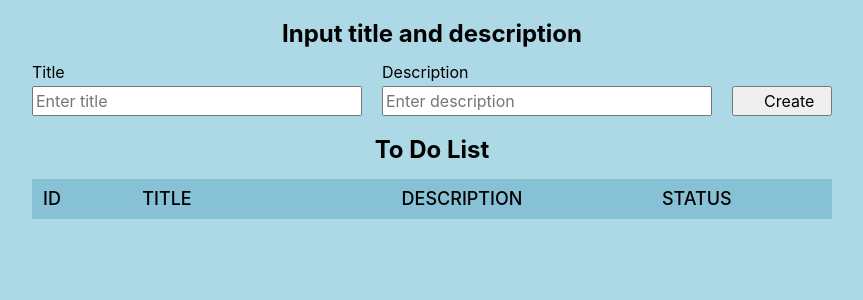
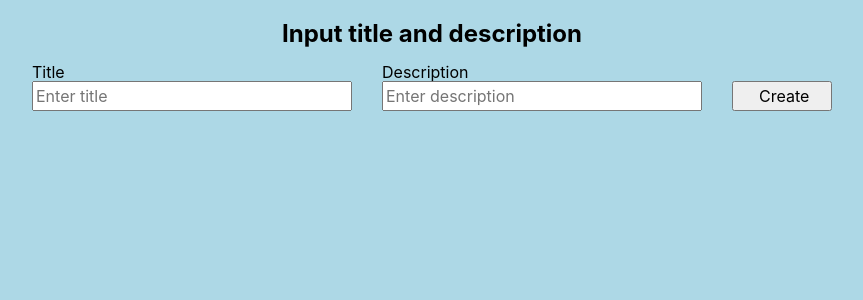
Before and after one commit to masevik/ToDoList, a React (Create React App) app: page / in a window 1280 px wide. Shown: the top 300 px of the page, without its empty margins (18-881 px from the left). Built offline with nearby package versions, Linux system fonts and the light colour scheme.

Commit message:
remove Formik

```diff
--- a/package.json
+++ b/package.json
@@ -7,18 +7,14 @@
     "@testing-library/jest-dom": "^5.16.3",
     "@testing-library/react": "^12.1.4",
     "@testing-library/user-event": "^13.5.0",
-    "formik": "^2.2.9",
     "modern-normalize": "^1.1.0",
-    "nanoid": "^4.0.1",
     "prop-types": "^15.8.1",
     "react": "^18.1.0",
     "react-dom": "^18.1.0",
-    "react-icons": "^4.7.1",
     "react-scripts": "5.0.1",
     "styled-components": "^5.3.6",
     "styled-system": "^5.1.5",
-    "web-vitals": "^2.1.3",
-    "yup": "^1.0.2"
+    "web-vitals": "^2.1.3"
   },
   "scripts": {
     "start": "react-scripts start",
--- a/src/components/AddTaskForm/AddTaskForm.jsx
+++ b/src/components/AddTaskForm/AddTaskForm.jsx
@@ -1,7 +1,5 @@
 // import PropTypes from 'prop-types';
-import * as yup from 'yup';
-import { nanoid } from 'nanoid';
-import { Formik } from 'formik';
+import { useState } from 'react';
 import {
   Label,
   StyledForm,
@@ -11,59 +9,70 @@ import {
   Error,
 } from './AddTaskForm.styled';
 
-const initialValues = { title: '', description: '' };
+export const AddTaskForm = ({ onSubmit }) => {
+  const [title, setTitle] = useState('');
+  const [description, setDescription] = useState('');
+  const [titleIsEmpty, setTitleIsEmpty] = useState(false);
+  const [descriptionIsEmpty, setDescriptionIsEmpty] = useState(false);
 
-const schema = yup.object().shape({
-  title: yup
-    .string()
-    .min(5, 'Too short')
-    .max(25, 'Too long')
-    .required('This field is empty'),
-  description: yup
-    .string()
-    .min(10, 'Too short')
-    .required('Please enter description'),
-});
+  const onChange = event => {
+    const { name, value } = event.currentTarget;
+    switch (name) {
+      case 'title':
+        setTitle(value);
+        break;
+      case 'description':
+        setDescription(value);
+        break;
+      default:
+        return console.log('Unknown field type');
+    }
+  };
 
-export const AddTaskForm = ({ onSubmit }) => {
-  const titleInputId = nanoid();
-  const descrInputId = nanoid();
+  const reset = () => {
+    setTitle('');
+    setDescription('');
+  };
 
-  const HandleSubmit = (values, { resetForm }) => {
-    const success = onSubmit(values);
-    if (success) resetForm();
+  const HandleSubmit = event => {
+    event.preventDefault();
+    const success = onSubmit({ title, description });
+    if (success) reset();
   };
 
   return (
-    <Formik
-      initialValues={initialValues}
-      onSubmit={HandleSubmit}
-      validationSchema={schema}
-    >
-      <StyledForm>
+    <StyledForm onSubmit={HandleSubmit}>
       <FieldWrapper>
-          <Label htmlFor={titleInputId}>Title</Label>
+        <Label>
+          Title
           <StyledField
             type="text"
             name="title"
-            id={titleInputId}
             placeholder="Enter title"
+            value={title}
+            onChange={onChange}
+            title="This field is empty"
+            required
           />
-          <Error component="span" name="title" />
+        </Label>
+        {titleIsEmpty && <Error>Ошибка</Error>}
       </FieldWrapper>
       <FieldWrapper>
-          <Label htmlFor={descrInputId}>Description</Label>
+        <Label>
+          Description
           <StyledField
             type="text"
             name="description"
-            id={descrInputId}
             placeholder="Enter description"
+            value={description}
+            onChange={onChange}
+            title="This field is empty"
+            required
           />
-          <Error component="span" name="description" />
+        </Label>
+        {descriptionIsEmpty && <Error>Ошибка</Error>}
       </FieldWrapper>
-
       <Button type="submit">Create</Button>
     </StyledForm>
-    </Formik>
   );
 };
--- a/src/components/AddTaskForm/AddTaskForm.styled.js
+++ b/src/components/AddTaskForm/AddTaskForm.styled.js
@@ -1,24 +1,22 @@
 import styled from 'styled-components';
-import { Form, Field, ErrorMessage } from 'formik';
 
-export const StyledForm = styled(Form)`
+export const StyledForm = styled.form`
   display: flex;
-  align-items: flex-start;
+  align-items: flex-end;
 `;
 
 export const Label = styled.label`
   display: block;
   margin-right: 10px;
-  margin-bottom: 5px;
 `;
 
-export const StyledField = styled(Field)`
+export const StyledField = styled.input`
   display: block;
   height: 30px;
   width: 100%;
 `;
 
-export const Error = styled(ErrorMessage)`
+export const Error = styled.span`
   font-size: 12px;
   color: red;
 `;
@@ -29,9 +27,8 @@ export const FieldWrapper = styled.div`
 `;
 
 export const Button = styled.button`
-  margin-top: 23.4px;
   width: 100px;
   height: 30px;
-  padding-left: 30px;
-  padding-right: 30px;
+  padding-left: 25px;
+  padding-right: 25px;
 `;
--- a/src/components/App.jsx
+++ b/src/components/App.jsx
@@ -44,14 +44,31 @@ export const App = () => {
     setTasks(prevState => prevState.filter(task => task.id !== taskId));
   };
 
+  const changeStatus = taskId => {
+    setTasks(prevState =>
+      prevState.map(task => {
+        if (task.id === taskId) {
+          return { ...task, status: !task.status };
+        }
+        return task;
+      })
+    );
+  };
+
   return (
     <Box display="block">
       <Section title="Input title and description">
         <AddTaskForm onSubmit={addTask} />
       </Section>
-      <Section title="To Do List">
-        <TaskList data={tasks} onDeleteTask={deleteTask} />
-      </Section>
+      {tasks.length > 0 && (
+        <Section title="To Do List">
+          <TaskList
+            data={tasks}
+            onDeleteTask={deleteTask}
+            onChange={changeStatus}
+          />
+        </Section>
+      )}
     </Box>
   );
 };
--- a/src/components/TaskList/TaskList.styled.js
+++ b/src/components/TaskList/TaskList.styled.js
@@ -5,7 +5,8 @@ export const ListHeader = styled.div`
   align-items: center;
   text-align: center;
   padding: 10px 0;
-  background-color: #86c1d5;
+  margin-bottom: 5px;
+  background-color: #5fafca;
   font-size: 18px;
   font-weight: 500;
 
@@ -18,7 +19,7 @@ export const ListHeader = styled.div`
   }
 
   span:nth-child(3) {
-    width: 400px;
+    width: 380px;
   }
 
   span:nth-child(4) {
@@ -33,8 +34,12 @@ export const ListHeader = styled.div`
 export const Item = styled.li`
   display: flex;
   align-items: center;
-  padding-bottom: 5px;
+  padding-top: 5px;
   background-color: #86c1d5;
+
+  :last-child {
+    padding-bottom: 5px;
+  }
 
   span:first-child {
     width: 40px;
@@ -46,12 +51,13 @@ export const Item = styled.li`
   }
 
   span:nth-child(3) {
-    width: 400px;
+    width: 380px;
   }
 
   input {
     width: 65px;
     text-align: center;
+    margin-right: 10px;
   }
 
   button {
@@ -59,4 +65,8 @@ export const Item = styled.li`
     width: 100px;
     text-align: center;
   }
+
+  :checked {
+    font-size: 5px;
+  }
 `;
```
Also changed, not shown: 1 other file (tests, documents, lock files or other folders). Lines whose indentation alone changed are shown as unchanged.
